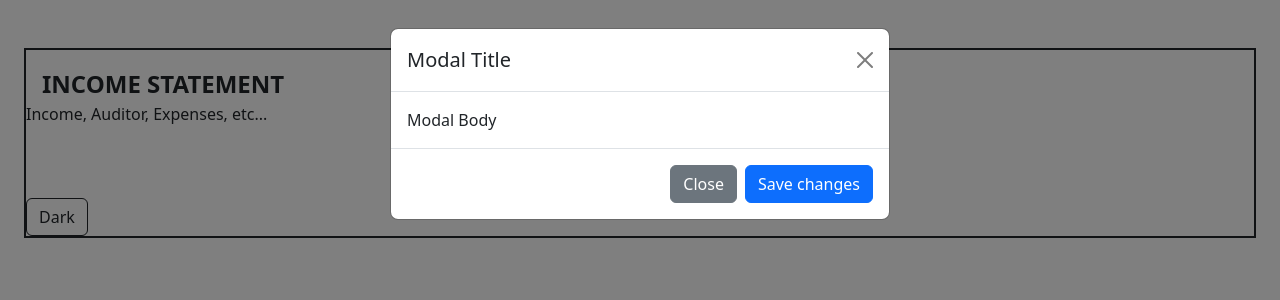
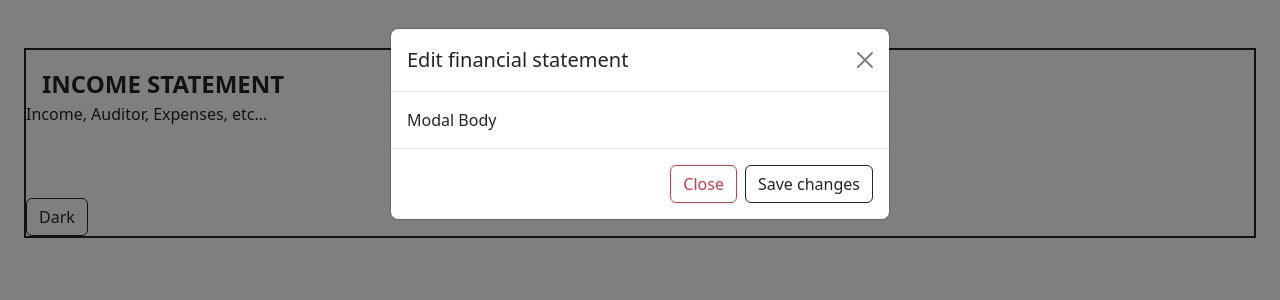
Before and after one commit to crypt096/richdad-financial-statement, a Vue app in the folder frontend/: page / in a window 1280 px wide. Both pictures are taken after a click on the button "Dark". Shown: the top 300 px of the page. Built offline with nearby package versions, Linux system fonts and the light colour scheme.

Commit message:
Update EditFinancialStatementModal.vue

```diff
--- a/frontend/src/components/EditFinancialStatementModal.vue
+++ b/frontend/src/components/EditFinancialStatementModal.vue
@@ -7,15 +7,15 @@
       <div class="modal-dialog">
         <div class="modal-content">
           <div class="modal-header">
-            <h5 class="modal-title">Modal Title</h5>
+            <h5 class="modal-title">Edit financial statement</h5>
             <button type="button" class="btn-close" data-bs-dismiss="modal" aria-label="Close"></button>
           </div>
           <div class="modal-body">
             Modal Body
           </div>
           <div class="modal-footer">
-            <button type="button" class="btn btn-secondary" data-bs-dismiss="modal">Close</button>
-            <button type="button" class="btn btn-primary">Save changes</button>
+            <button type="button" class="btn btn-outline-danger" data-bs-dismiss="modal">Close</button>
+            <button type="button" class="btn btn-outline-dark">Save changes</button>
           </div>
         </div>
       </div>
```
